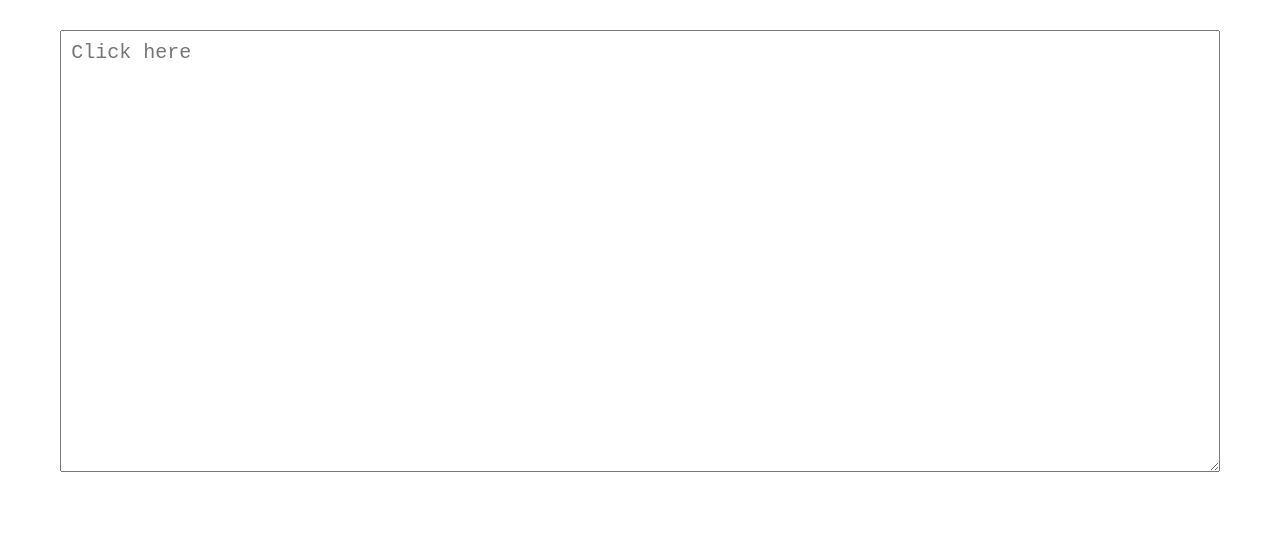
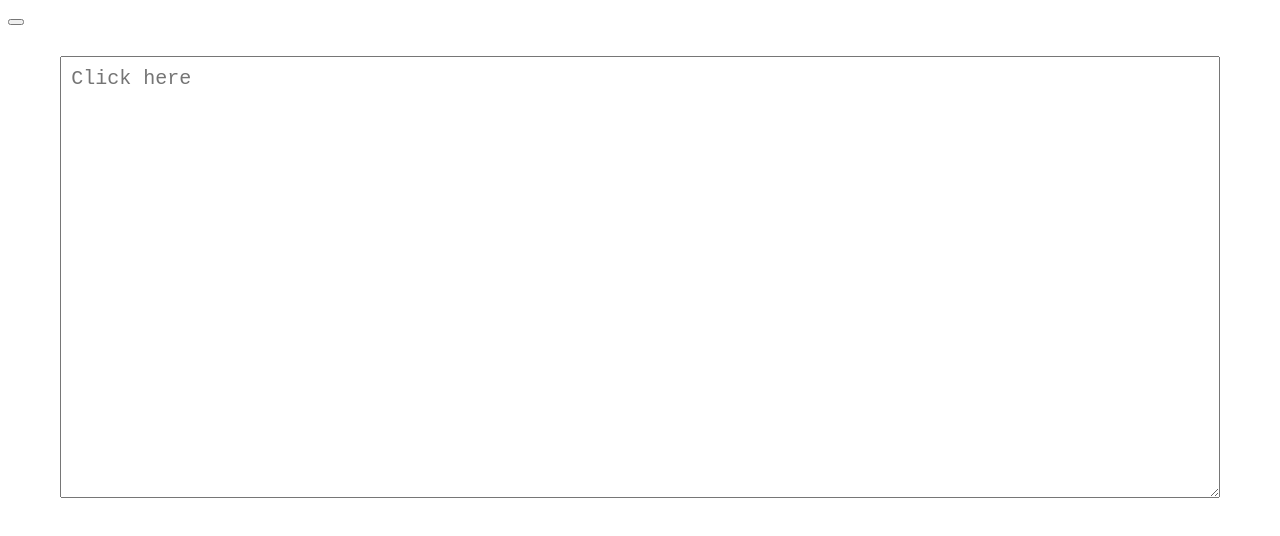
Before and after one commit to EgorAndri/virtual-keyboard, a plain HTML site: page index.html in a window 1280 px wide. Drawn offline with Linux system fonts and the light colour scheme.

Commit message:
init: add code html

```diff
--- a/index.html
+++ b/index.html
@@ -8,7 +8,8 @@
   <link rel="stylesheet" href="style.css">
 </head>
 <body>
-  <textarea class="use-keyboard-input" placeholder="Click here"></textarea>
+  <button class="sound_btn"></button>
+  <textarea id="myTextArea" class="use-keyboard-input" onkeypress="press(event)" placeholder="Click here"></textarea>
   <script src="script.js"></script>
 </body>
 </html>
```
